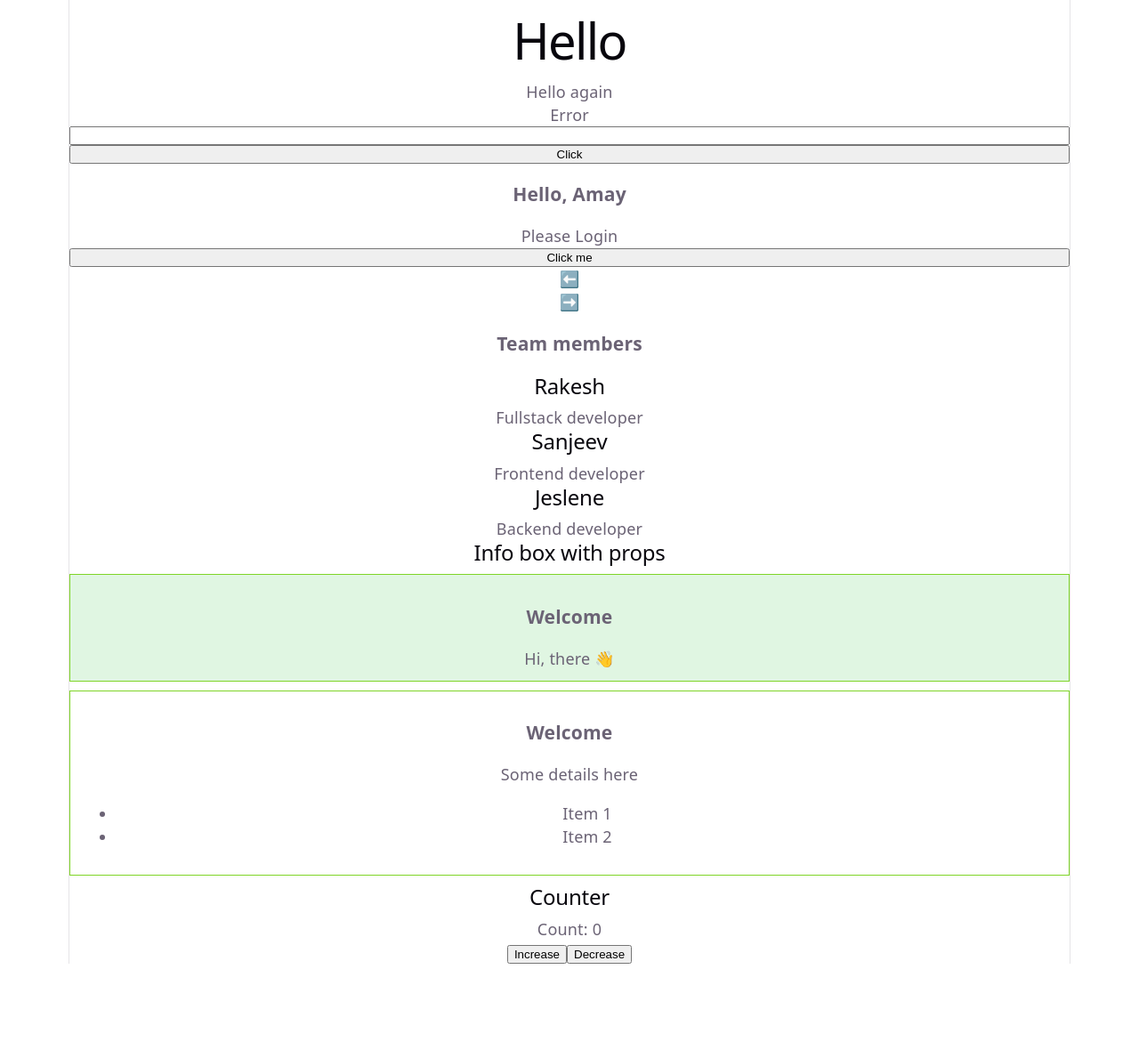
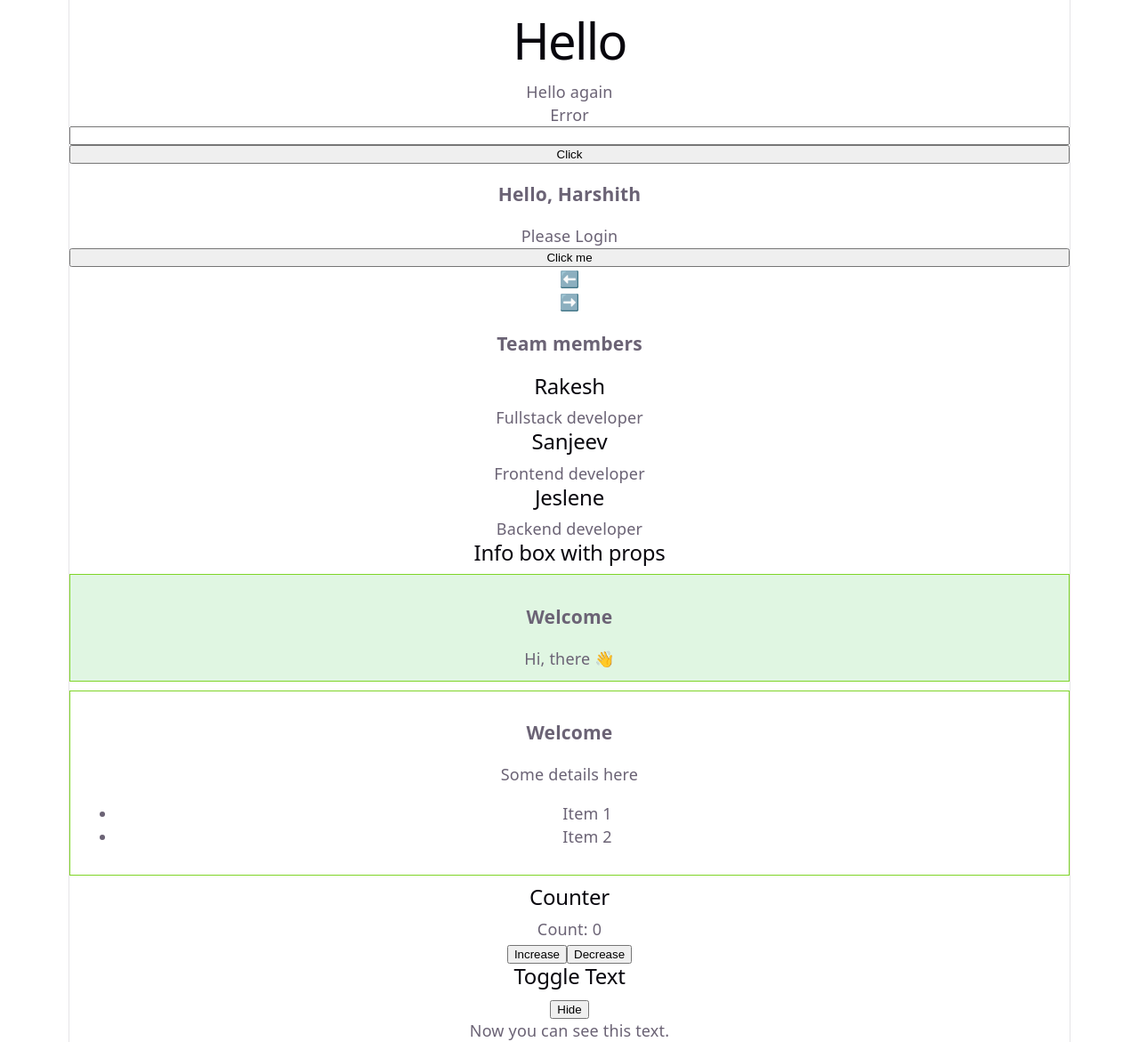
Before and after one commit to harshithp946-eng/SW_CSE_B1.4_Internship, a React (Vite) app in the folder Day/Day13/day13/: page / in a window 1280 px wide. Shown: the whole page at 89% size. Before the commit the page ends 1083 px from the top, so only its background shows below. Built offline with nearby package versions, Linux system fonts and the light colour scheme.

Commit message:
State ex2: State Toggle

```diff
--- a/Day/Day13/day13/src/App.jsx
+++ b/Day/Day13/day13/src/App.jsx
@@ -7,7 +7,9 @@ import InfoBoxDemo from "./components/PropsTwo";
 import './App.css'
 
 import Counter from "./components/State";
-const name = "Amay";
+
+import ToggleText from "./components/StateTwo";
+const name = "Harshith";
 const isLoggedIn = false;
 
 function App() {
@@ -41,6 +43,8 @@ function App() {
       <InfoBoxDemo />
 
       <Counter />
+
+      <ToggleText />
     </>
 
   )
--- /dev/null
+++ b/Day/Day13/day13/src/components/StateTwo.jsx
@@ -0,0 +1,16 @@
+import { useState } from 'react';
+
+function ToggleText() {
+    // showText is a state
+    const [showText, setShowText] = useState(true);
+
+    return(
+        <div className="toggle">
+            <h2>Toggle Text</h2>
+            <button onClick={()=>setShowText(!showText)}>{showText ? "Hide" : "Show"}</button>
+            {/* showText ? "Hide" : "Show"  is conditional rendering*/}
+            {showText && <p>Now you can see this text.</p>}
+        </div>
+    );
+}
+export default ToggleText;
```
